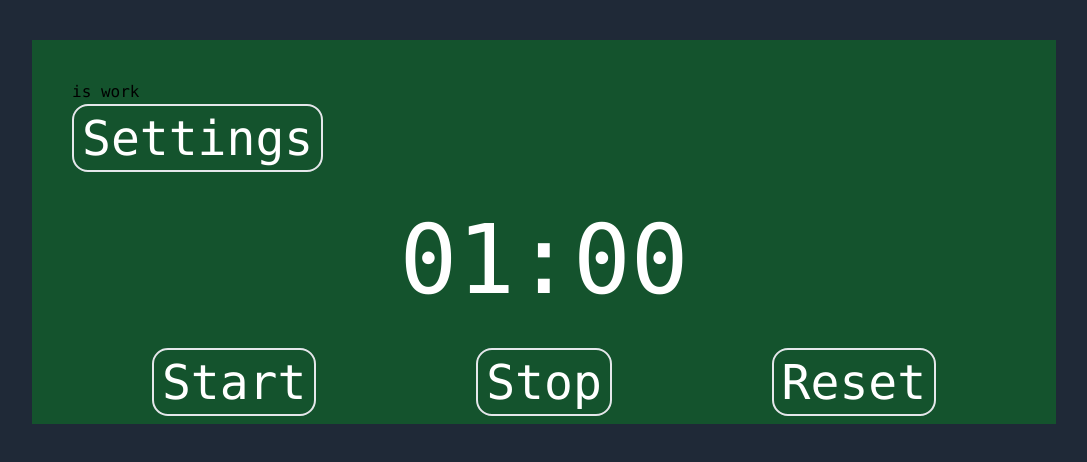
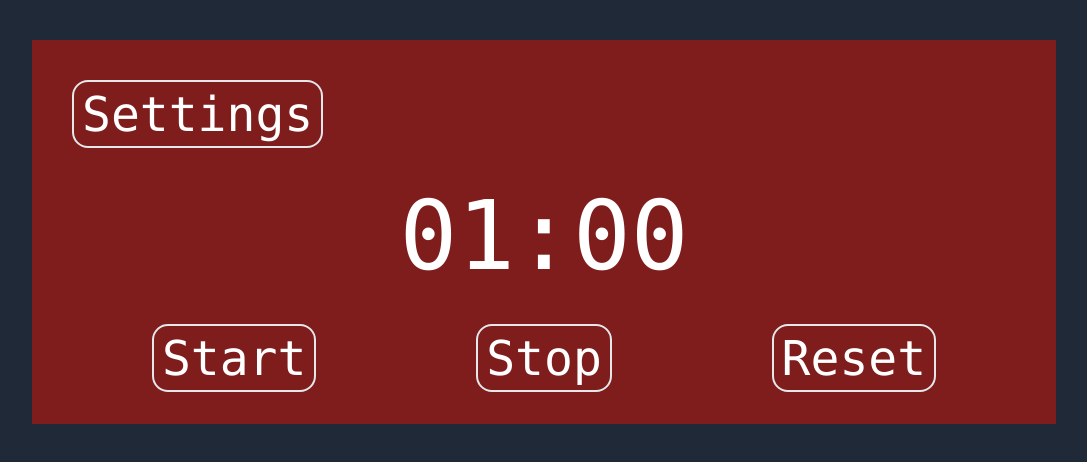
Before and after one commit to Alex-Prokhorenko/pomodoro, a React (Create React App) app: page / in a window 1280 px wide. Shown: the top 462 px of the page, without its empty margins (96-1183 px from the left). Built offline with nearby package versions, Linux system fonts and the light colour scheme.

Commit message:
feat: now the color changes when the cycle changes, added work.module.css

```diff
--- a/src/components/PomodoroContainer.tsx
+++ b/src/components/PomodoroContainer.tsx
@@ -73,7 +73,7 @@ const PomodoroContainer = () => {
     }
 
     return (
-        <div className="w-4/5 w-900 h-96 mx-auto my-10 bg-green-900">
+        <div className="w-4/5 w-900 h-96 mx-auto my-10">
             {isSettings
                 ? <Settings handleSetWork={handleSetWork}
                             handleSetRest={handleSetRest}
--- a/src/components/Work.tsx
+++ b/src/components/Work.tsx
@@ -1,6 +1,6 @@
 import React from 'react'
 import Button from "./Button";
-
+import styles from "./styles/Work.module.css"
 
 interface workProps {
     handleStart: React.MouseEventHandler,
@@ -14,15 +14,16 @@ interface workProps {
 
 const Work = ({handleStart, handleStop, handleReset, handleSettings, minutes, seconds, isWork}: workProps) => {
 
-    return <div className="w-100% h-96 p-10">
-        {isWork ? <p>is work</p> : <p>is rest</p>}
+    return <div className={isWork ? 'bg-red-900' : 'bg-green-500'}>
+        <div className={styles.work}>
         <Button name="Settings" onClick={handleSettings}/>
-        <div className=" text-white text-8xl mx-auto my-10 text-center">{minutes}:{seconds}</div>
+        <div className={styles.clocks}>{minutes}:{seconds}</div>
         <div className="flex justify-around">
             <Button onClick={handleStart} name="Start"/>
             <Button onClick={handleStop} name="Stop"/>
             <Button onClick={handleReset} name="Reset"/>
         </div>
+        </div>
     </div>;
 };
 
--- /dev/null
+++ b/src/components/styles/Work.module.css
@@ -0,0 +1,7 @@
+.work {
+  @apply h-96 p-10;
+}
+
+.clocks {
+  @apply text-white text-8xl mx-auto my-10 text-center;
+}
```
